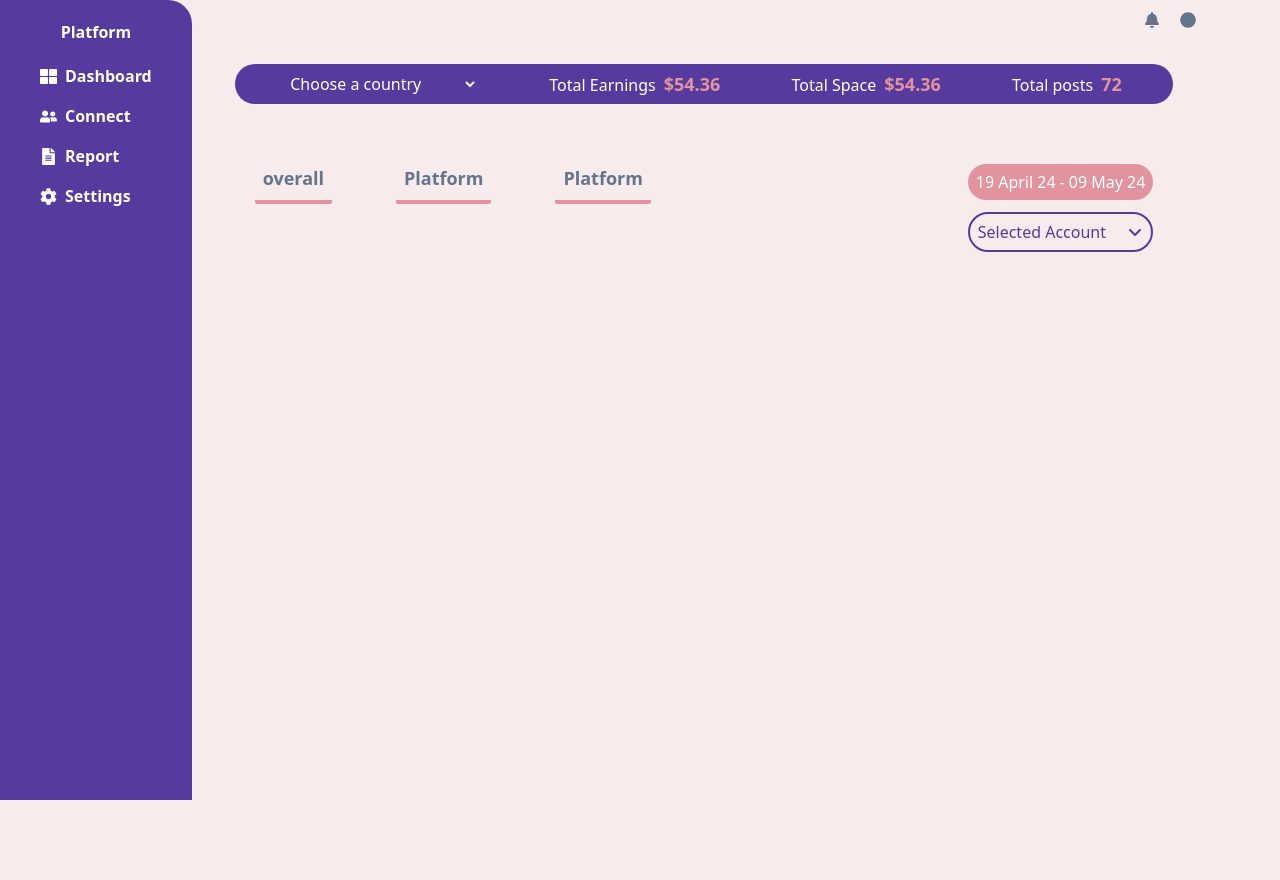
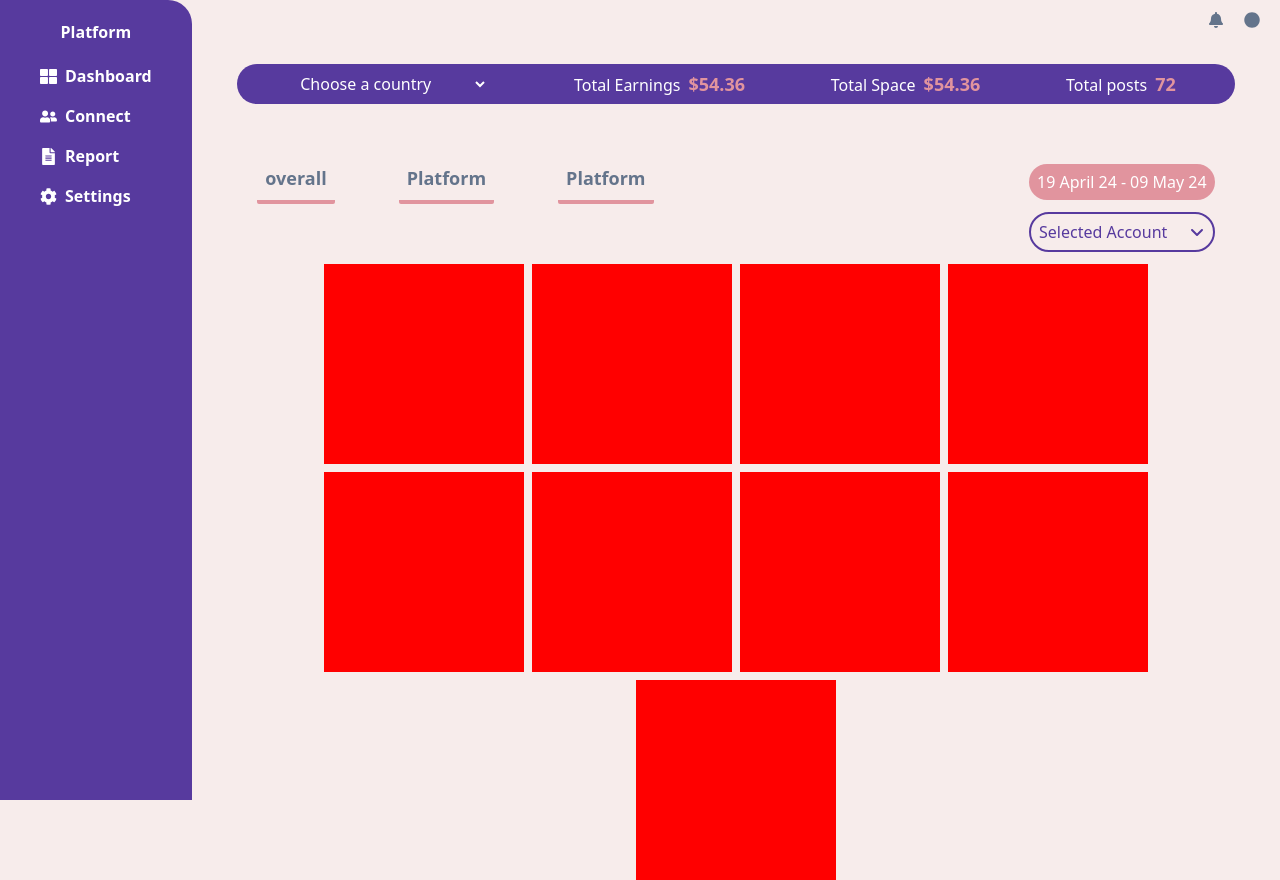
Before and after one commit to Sivav15/Weather-UI, a React (Vite) app: page / in a window 1280 px wide. Before the commit the page ends 800 px from the top, so only its background shows below. Built offline with nearby package versions, Linux system fonts and the light colour scheme.

Commit message:
add ui in dashboard.

```diff
--- a/src/App.css
+++ b/src/App.css
@@ -7,6 +7,10 @@ body{
   visibility: hidden;
 }
 
+
+
+
+
 @media (max-width: 950px) {
   .m-icon{
    visibility: visible;
--- a/src/App.jsx
+++ b/src/App.jsx
@@ -1,7 +1,6 @@
 import React, { useState } from 'react'
 import './App.css'
 import { RouterProvider, createBrowserRouter } from 'react-router-dom';
-
 import Connect from './pages/Connect';
 import Report from './pages/Report';
 import Settings from './pages/Settings';
--- /dev/null
+++ b/src/components/Header.jsx
@@ -0,0 +1,28 @@
+import React from 'react'
+import SelectOption from './SelectOption'
+
+function Header() {
+    return (
+        <div className=' bg-[#573A9E] max-md:flex-col mx-auto my-5 rounded-3xl px-5 flex flex-wrap md:items-center justify-around text-white xl::gap-10 md:gap-2'>
+            <div className='w-[12rem]'>
+                <SelectOption width={'12rem'} />
+            </div>
+
+            <div className='py-1 '>
+                <span >Total Earnings</span>
+                <span className='font-semibold text-lg pl-2 text-[#E1949E]'>$54.36</span>
+            </div>
+            <div className=' py-1 '>
+                <span>Total Space</span>
+                <span className='font-semibold text-lg pl-2 text-[#E1949E]'>$54.36</span>
+            </div>
+            <div className='py-1'>
+                <span>Total posts</span>
+                <span className='font-semibold text-lg pl-2 text-[#E1949E]'>72</span>
+            </div>
+
+        </div>
+    )
+}
+
+export default Header
--- /dev/null
+++ b/src/components/Navbar.jsx
@@ -0,0 +1,36 @@
+import React from 'react'
+import { FaAngleUp, FaAngleDown } from "react-icons/fa6";
+
+function Navbar() {
+    return (
+        <div >
+            <div className='flex justify-between px-5 flex-wrap'>
+                <div className='flex max-sm:gap-12 sm:gap-16 items-start mt-10'>
+                    <div className=' font-semibold text-lg border-solid border-[#E1949E] border-b-4 rounded-sm pb-2'>
+                        <span className='px-2'>overall</span>
+                    </div>
+                    <div className=' font-semibold text-lg border-solid border-[#E1949E] border-b-4 rounded-sm pb-2'>
+                        <span className='px-2'>Platform</span>
+                    </div>
+                    <div className=' font-semibold text-lg border-solid border-[#E1949E] border-b-4 rounded-sm pb-2'>
+
+                        <span className='px-2'>Platform</span>
+                    </div>
+                </div>
+                <div className='flex flex-col gap-3 mt-10'>
+                    <div className='flex justify-between items-center gap-1 text-white bg-[#E1949E] rounded-full py-1.5 px-2'>
+                        <div>19 April 24</div>
+                        <div>-</div>
+                        <div>09 May 24</div>
+                    </div >
+                    <div className='flex justify-between text-[#573A9E] items-center rounded-full py-1.5 px-2 border-solid border-[#573A9E] border-[2px]'>
+                        <div>Selected Account</div>
+                        <div><FaAngleDown /></div>
+                    </div>
+                </div>
+            </div>
+        </div>
+    )
+}
+
+export default Navbar
--- a/src/components/Sidebar.jsx
+++ b/src/components/Sidebar.jsx
@@ -37,15 +37,11 @@ const Sidebar = () => {
 
 
     return (
-        <nav className='nav-bar relative' style={toggle ? {
+        <nav className='nav-bar flex bg-blue fixed z-10' style={toggle ? {
             left: '0',
         } : {}}>
-            <div className='absolute left-48 py-2.5 px-1.5 cursor-pointer x-icon'>
-                <FaXmark size={25}
-                    onClick={() => dispatch(menuToggle(!toggle))}
-                />
-            </div>
-            <div className=' bg-[#573A9E] h-screen rounded-tr-3xl'>
+
+            <div className='  bg-[#573A9E] h-screen rounded-tr-3xl' style={{}}>
                 <div className='py-5 text-center font-bold text-white tracking-normal'>Platform</div>
                 {values.map((item, index) => (
                     <NavLink
@@ -61,6 +57,11 @@ const Sidebar = () => {
                     </NavLink>
                 ))}
             </div>
+            <div className=' py-2.5 px-1.5 cursor-pointer x-icon'>
+                <FaXmark size={25}
+                    onClick={() => dispatch(menuToggle(!toggle))}
+                />
+            </div>
         </nav>
     );
 };
--- a/src/components/sidebar.css
+++ b/src/components/sidebar.css
@@ -1,7 +1,7 @@
 
 .nav-bar{
     width: 12rem;
-    transition: left 0.3s ease
+    transition: left 1s ease
 }
 
 .x-icon{
--- /dev/null
+++ b/src/components/weather/Item.jsx
@@ -0,0 +1,11 @@
+import React from 'react'
+
+const Item = ({ item }) => {
+    return (
+        <div style={{ width: item.width, height: item.height, backgroundColor: 'red' }}>
+            {item.content}
+        </div>
+    );
+};
+
+export default Item
--- /dev/null
+++ b/src/components/weather/Weather.jsx
@@ -0,0 +1,53 @@
+import React from 'react'
+import Item from './Item'
+
+const Weather = () => {
+    const data = [{
+        width: "200px",
+        height: "200px",
+    },
+    {
+        width: "200px",
+        height: "200px",
+    },
+    {
+        width: "200px",
+        height: "200px",
+    },
+    {
+        width: "200px",
+        height: "200px",
+    },
+    {
+        width: "200px",
+        height: "200px",
+    },
+    {
+        width: "200px",
+        height: "200px",
+    },
+    {
+        width: "200px",
+        height: "200px",
+    },
+    {
+        width: "200px",
+        height: "200px",
+    },
+    {
+        width: "200px",
+        height: "200px",
+    }
+
+    ]
+
+    return (
+        <div className="flex flex-wrap gap-2 pt-3 justify-center mx-auto w-full">{
+            data.map((item, index) => {
+                return <Item key={index} item={item} />
+            })
+        }</div>
+    )
+}
+
+export default Weather
--- a/src/layouts/MainLayout.jsx
+++ b/src/layouts/MainLayout.jsx
@@ -6,7 +6,7 @@ import './homeLayout.css'
 const MainLayout = () => {
     return (
         <div className='flex-container w-full'>
-            <div className='sidebar'>
+            <div className='sidebar' >
                 <Sidebar />
             </div>
             <div className='outlet'>
--- a/src/pages/Dashboard.jsx
+++ b/src/pages/Dashboard.jsx
@@ -1,20 +1,21 @@
 import React from 'react'
 import { FaBell, FaCircle } from 'react-icons/fa';
-import { FaAngleUp, FaAngleDown } from "react-icons/fa6";
-import SelectOption from '../components/SelectOption';
+
 import { AiOutlineMenuUnfold } from "react-icons/ai";
 import { useDispatch, useSelector } from 'react-redux';
 import { menuToggle } from '../features/sidebarSlice';
+import Header from '../components/Header';
+import Navbar from '../components/Navbar';
+import Weather from '../components/weather/Weather';
 
 
 const Dashboard = () => {
-
     const toggle = useSelector(state => state.sidebarReducer.menuToggle)
     const dispatch = useDispatch()
 
     return (
         <div className='text-slate-500 w-full'>
-            <div className='flex justify-between  px-5 py-3'>
+            <div className='flex justify-between  px-5 py-3 sticky top-0 bg-[#F7ECEB]'>
                 <div className='flex gap-2 m-icon'>
                     <AiOutlineMenuUnfold style={{ cursor: 'pointer' }} color={'black'} size={20} onClick={() => dispatch(menuToggle(!toggle))} />
                 </div>
@@ -25,52 +26,9 @@ const Dashboard = () => {
             </div>
 
             <div className=' max-sm:w-11/12 sm:w-11/12 md:10/12 mx-auto'>
-                <div className=' bg-[#573A9E] max-md:flex-col mx-auto my-5 rounded-3xl px-5 flex flex-wrap md:items-center justify-around text-white xl::gap-10 md:gap-2'>
-                    <div className='w-[12rem]'>
-                        <SelectOption width={'12rem'} />
-                    </div>
-
-                    <div className='py-1 '>
-                        <span >Total Earnings</span>
-                        <span className='font-semibold text-lg pl-2 text-[#E1949E]'>$54.36</span>
-                    </div>
-                    <div className=' py-1 '>
-                        <span>Total Space</span>
-                        <span className='font-semibold text-lg pl-2 text-[#E1949E]'>$54.36</span>
-                    </div>
-                    <div className='py-1'>
-                        <span>Total posts</span>
-                        <span className='font-semibold text-lg pl-2 text-[#E1949E]'>72</span>
-                    </div>
-
-                </div>
-                <div >
-                    <div className='flex justify-between px-5 flex-wrap'>
-                        <div className='flex max-sm:gap-12 sm:gap-16 items-start mt-10'>
-                            <div className=' font-semibold text-lg border-solid border-[#E1949E] border-b-4 rounded-sm pb-2'>
-                                <span className='px-2'>overall</span>
-                            </div>
-                            <div className=' font-semibold text-lg border-solid border-[#E1949E] border-b-4 rounded-sm pb-2'>
-                                <span className='px-2'>Platform</span>
-                            </div>
-                            <div className=' font-semibold text-lg border-solid border-[#E1949E] border-b-4 rounded-sm pb-2'>
-
-                                <span className='px-2'>Platform</span>
-                            </div>
-                        </div>
-                        <div className='flex flex-col gap-3 mt-10'>
-                            <div className='flex justify-between items-center gap-1 text-white bg-[#E1949E] rounded-full py-1.5 px-2'>
-                                <div>19 April 24</div>
-                                <div>-</div>
-                                <div>09 May 24</div>
-                            </div >
-                            <div className='flex justify-between text-[#573A9E] items-center rounded-full py-1.5 px-2 border-solid border-[#573A9E] border-[2px]'>
-                                <div>Selected Account</div>
-                                <div><FaAngleDown /></div>
-                            </div>
-                        </div>
-                    </div>
-                </div>
+                <Header />
+                <Navbar />
+                <Weather />
             </div>
 
         </div >
```
